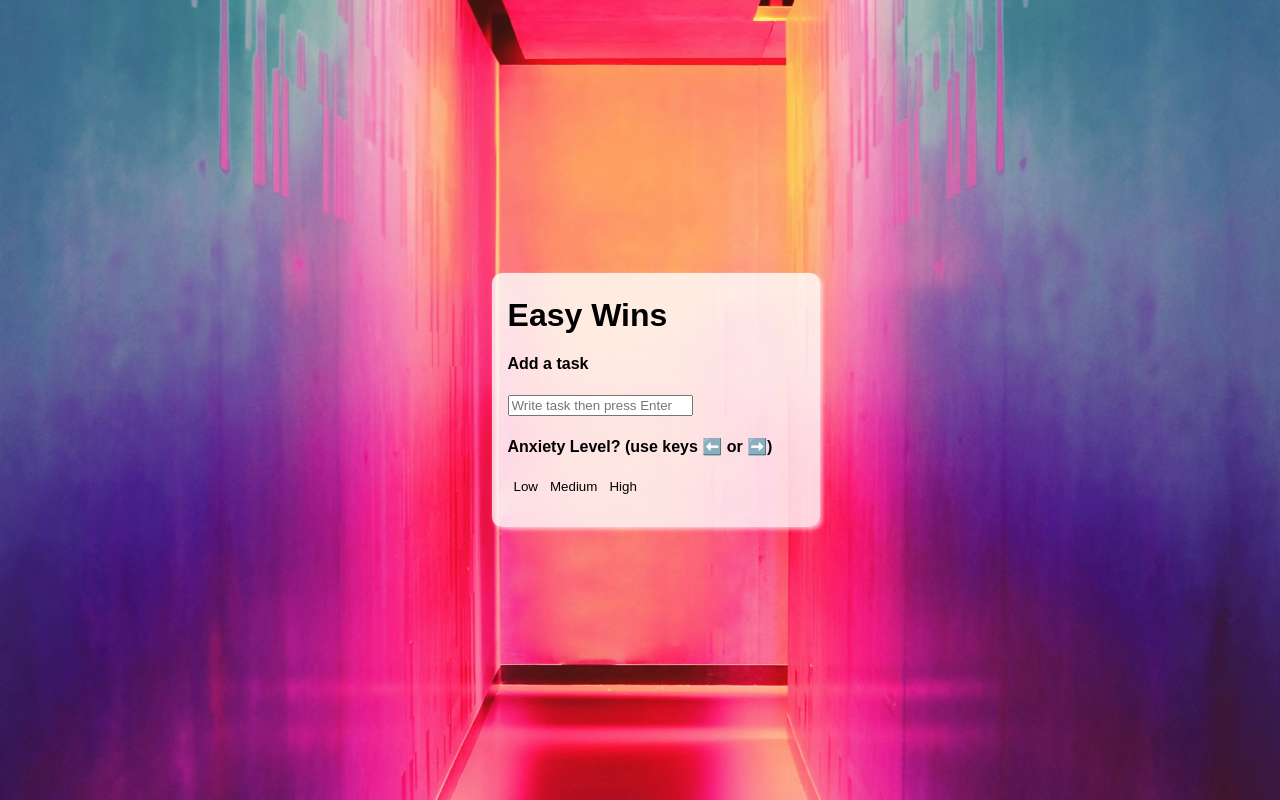
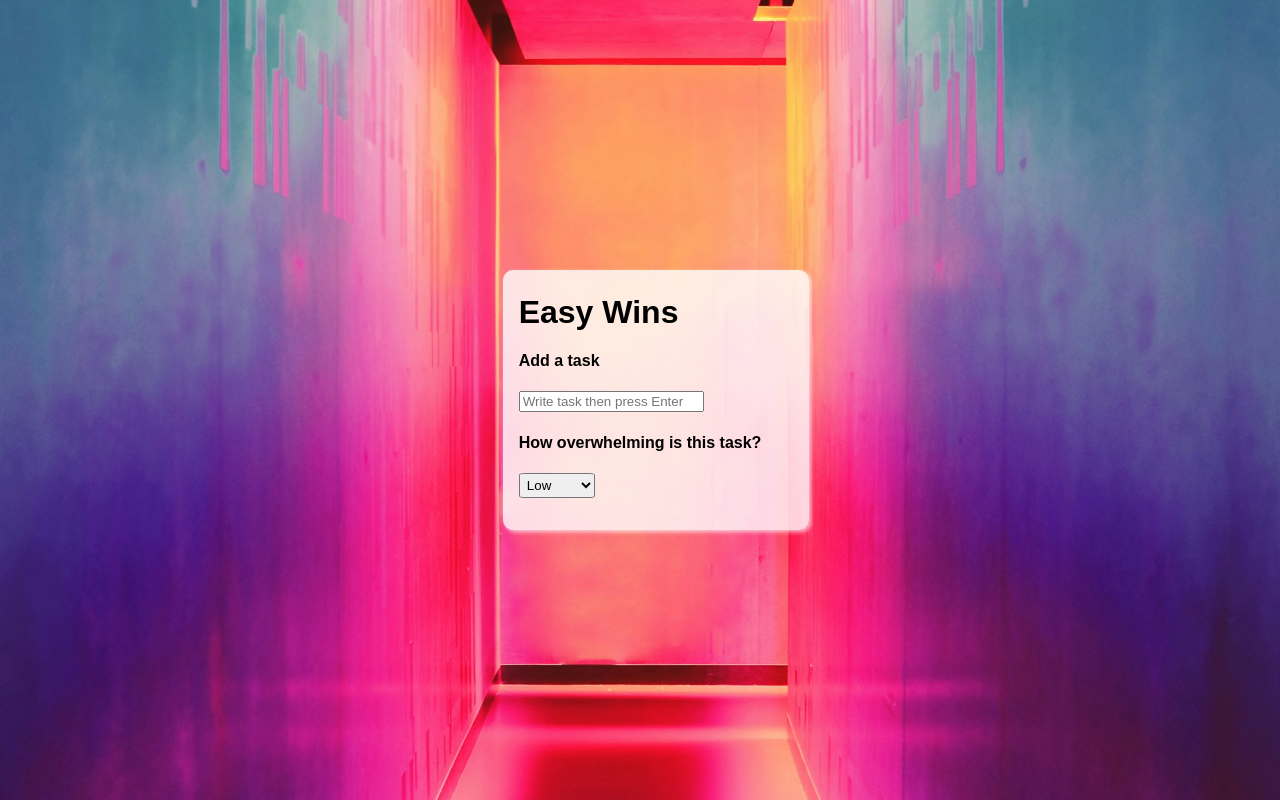
Before and after one commit to JedidiahCajudo/easy-wins, a React (Vite) app: page / in a window 1280 px wide. Built offline with nearby package versions, Linux system fonts and the light colour scheme.

Commit message:
added a simple drop down selector for anxiety level

```diff
--- a/src/App.jsx
+++ b/src/App.jsx
@@ -73,18 +73,15 @@ function App() {
       <TaskInput addTask={addTask} />
 
       {/* Anxiety Level Section */}
-      <h4>Anxiety Level? (use keys ⬅️ or ➡️)</h4>
-      <div>
-        {['low', 'medium', 'high'].map(level => (
-          <button
-            key={level}
-            className={anxietyLevel === level ? "selected" : ""}
-            onClick={() => setAnxietyLevel(level)}
-          >
-            {level.charAt(0).toUpperCase() + level.slice(1)}
-          </button>
-        ))}
-      </div>
+      <h4>How overwhelming is this task?</h4>
+      <select
+        value={anxietyLevel}
+        onChange={(e) => setAnxietyLevel(e.target.value)}
+      >
+        <option value="low">Low</option>
+        <option value="medium">Medium</option>
+        <option value="high">High</option>
+      </select>
 
       {/* Task List Section */}
       <div className="task-list">
--- a/src/index.css
+++ b/src/index.css
@@ -68,3 +68,8 @@ button {
   text-align: center;
   margin: 1rem 0;
 }
+
+select {
+  padding: 0.2rem;
+  border-radius: 8%;
+}
```
